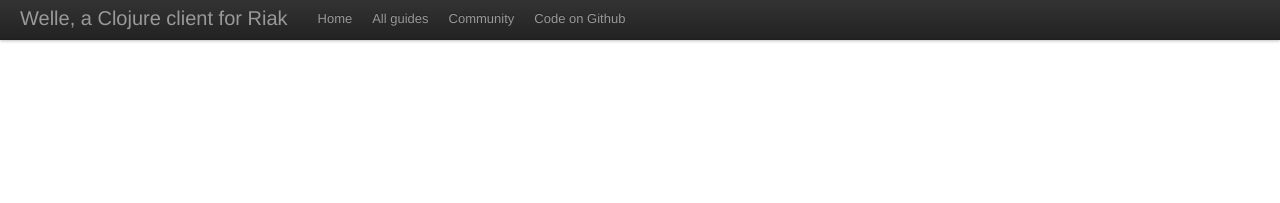
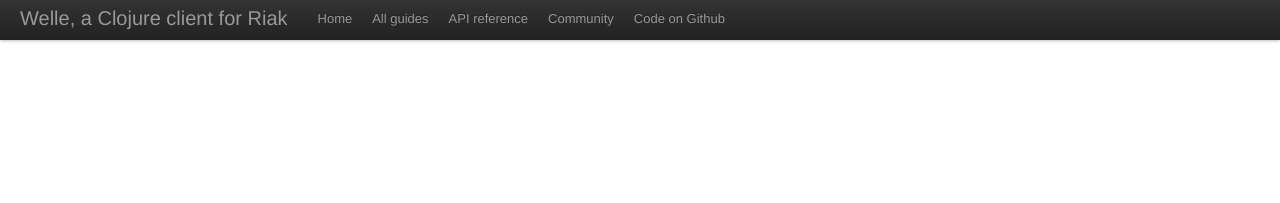
Before and after one commit to clojurewerkz/welle.docs, a Jekyll site: the page built from index.html, in a window 1280 px wide. Shown: the top 203 px of the page. Built offline with Jekyll 4.4.1, drawn with Linux system fonts in a browser that asks for light colours; some web fonts are replaced.

Commit message:
Link to API reference

```diff
--- a/_layouts/article.html
+++ b/_layouts/article.html
@@ -45,6 +45,9 @@
                 <a href="/articles/guides.html">All guides</a>
               </li>
               <li>
+                <a href="http://reference.clojureriak.info/">API reference</a>
+              </li>
+              <li>
                 <a href='/articles/community.html'>Community</a>
               </li>
               <li>
--- a/_layouts/default.html
+++ b/_layouts/default.html
@@ -46,6 +46,9 @@
                 <a href="/articles/guides.html">All guides</a>
               </li>
               <li>
+                <a href="http://reference.clojureriak.info/">API reference</a>
+              </li>
+              <li>
                 <a href='/articles/community.html'>Community</a>
               </li>
               <li>
```
